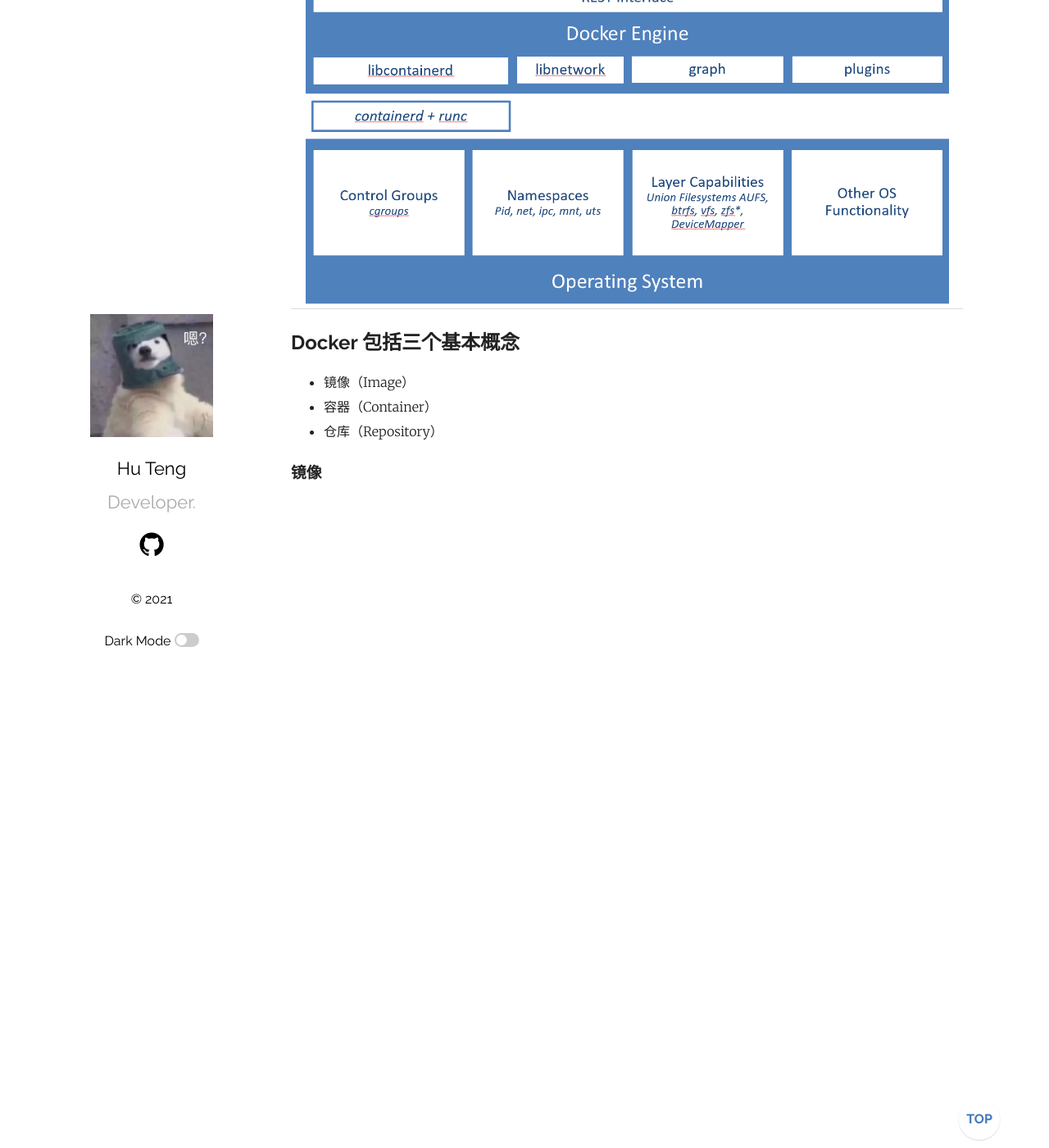
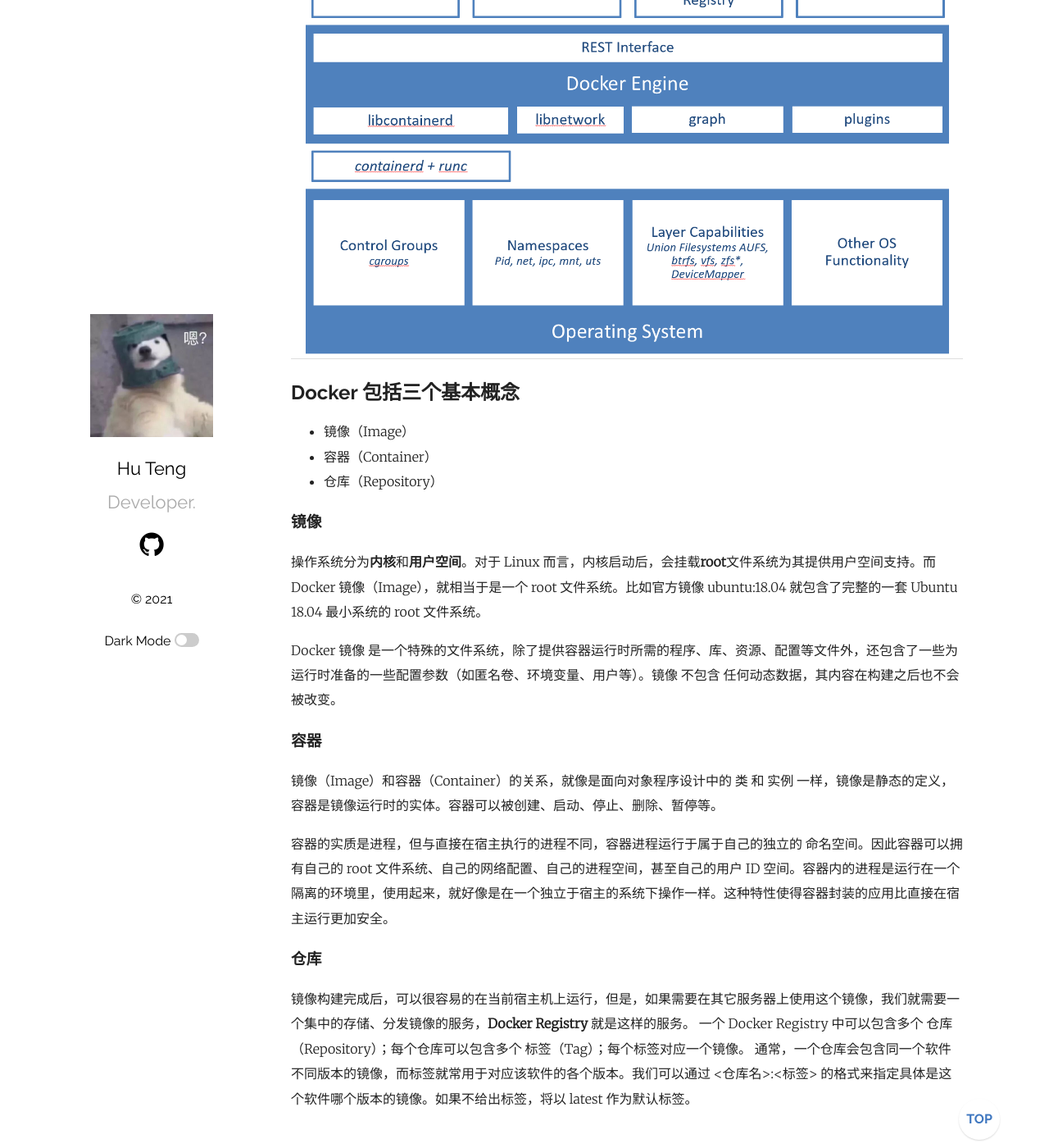
Before and after one commit to huteng-dev/huteng-dev.github.io, a Jekyll site: the page built from _posts/2021-07-09-docker-learning-1.md, in a window 1280 px wide and 1400 px high, scrolled down 1423 px. Shown: the whole window at 82% size. Built offline with Jekyll 4.4.1, drawn with Linux system fonts in a browser that asks for light colours; comment, search, counter and statistics services are not loaded; before the commit the page ends 2059 px from its top, so only the background shows below that.

Commit message:
更新docker

```diff
--- a/_posts/2021-07-09-docker-learning-1.md
+++ b/_posts/2021-07-09-docker-learning-1.md
@@ -43,3 +43,19 @@
 + 仓库（Repository）
 
 ### 镜像
+
+操作系统分为**内核**和**用户空间**。对于 Linux 而言，内核启动后，会挂载**root**文件系统为其提供用户空间支持。而 Docker 镜像（Image），就相当于是一个 root 文件系统。比如官方镜像 ubuntu:18.04 就包含了完整的一套 Ubuntu 18.04 最小系统的 root 文件系统。
+
+Docker 镜像 是一个特殊的文件系统，除了提供容器运行时所需的程序、库、资源、配置等文件外，还包含了一些为运行时准备的一些配置参数（如匿名卷、环境变量、用户等）。镜像 不包含 任何动态数据，其内容在构建之后也不会被改变。
+
+### 容器
+
+镜像（Image）和容器（Container）的关系，就像是面向对象程序设计中的 类 和 实例 一样，镜像是静态的定义，容器是镜像运行时的实体。容器可以被创建、启动、停止、删除、暂停等。
+
+容器的实质是进程，但与直接在宿主执行的进程不同，容器进程运行于属于自己的独立的 命名空间。因此容器可以拥有自己的 root 文件系统、自己的网络配置、自己的进程空间，甚至自己的用户 ID 空间。容器内的进程是运行在一个隔离的环境里，使用起来，就好像是在一个独立于宿主的系统下操作一样。这种特性使得容器封装的应用比直接在宿主运行更加安全。
+
+### 仓库
+
+镜像构建完成后，可以很容易的在当前宿主机上运行，但是，如果需要在其它服务器上使用这个镜像，我们就需要一个集中的存储、分发镜像的服务，__Docker Registry__ 就是这样的服务。
+一个 Docker Registry 中可以包含多个 仓库（Repository）；每个仓库可以包含多个 标签（Tag）；每个标签对应一个镜像。
+通常，一个仓库会包含同一个软件不同版本的镜像，而标签就常用于对应该软件的各个版本。我们可以通过 <仓库名>:<标签> 的格式来指定具体是这个软件哪个版本的镜像。如果不给出标签，将以 latest 作为默认标签。
```
